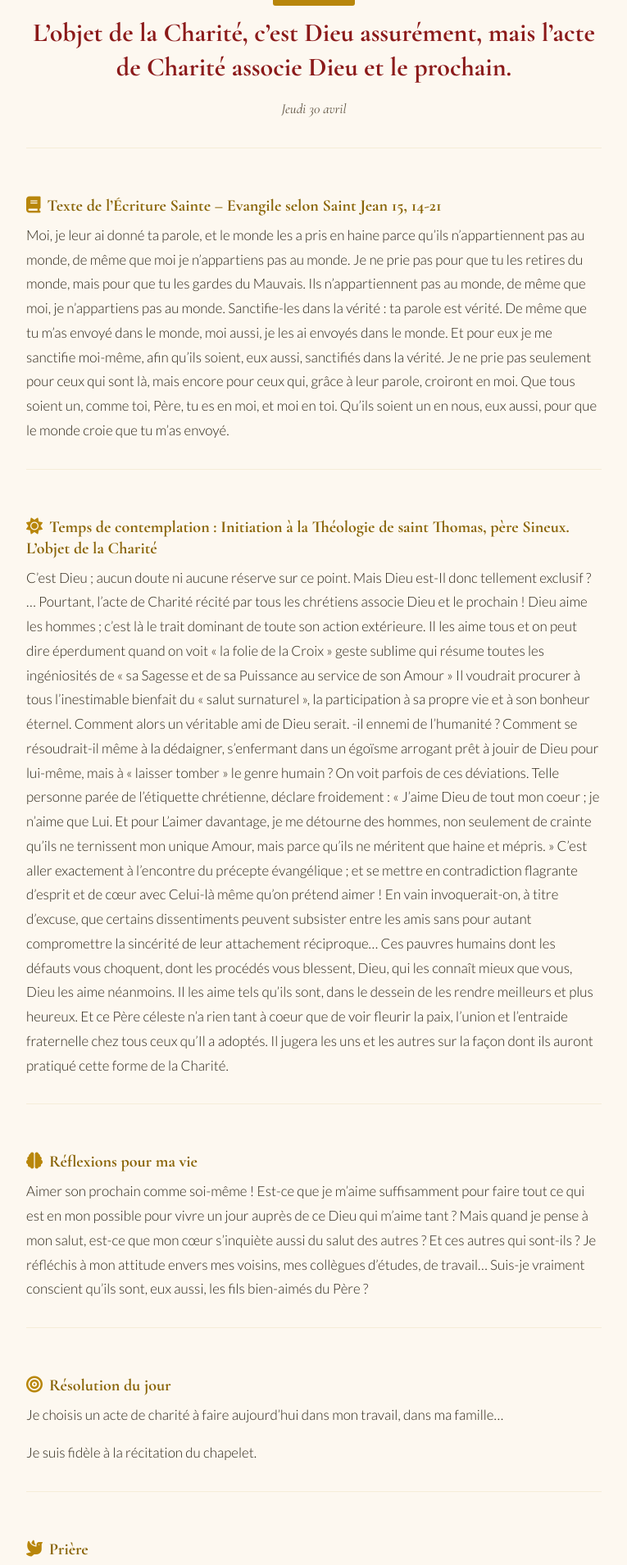
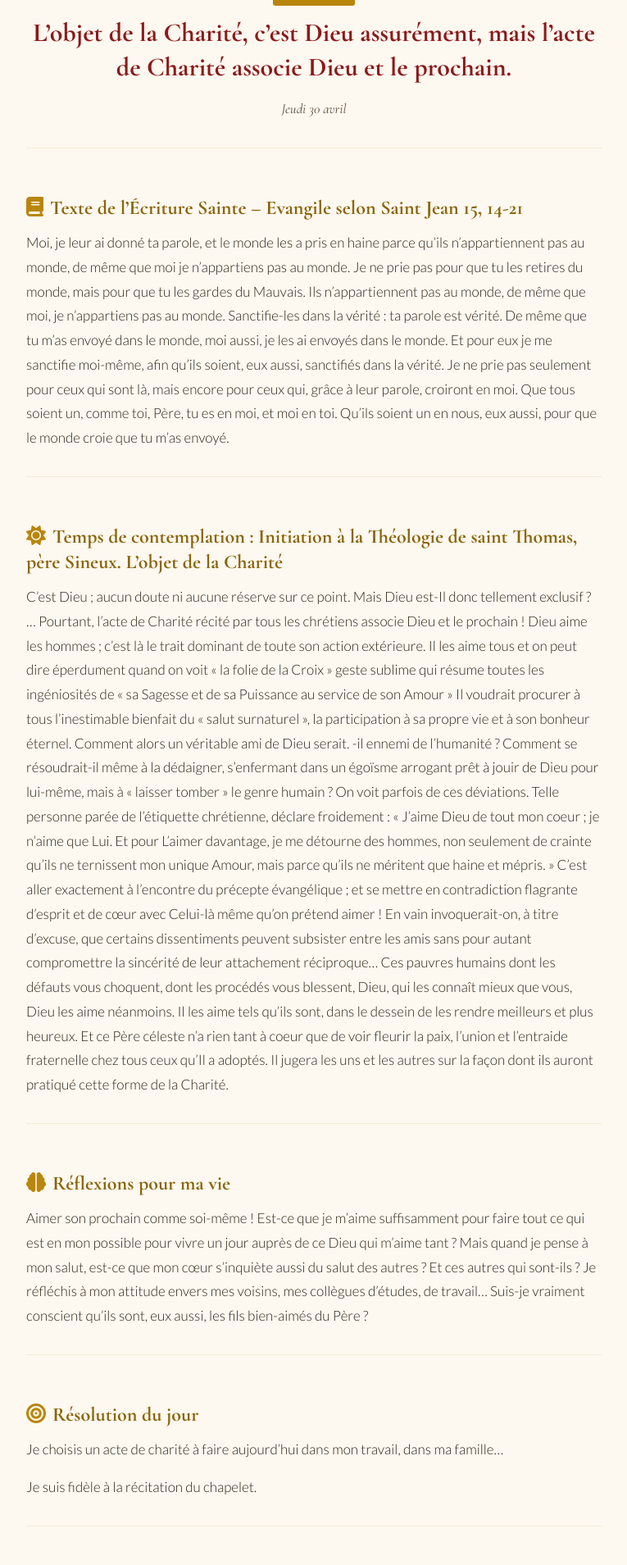
Before and after one commit to benoitvillage-84/Parcours-Resurrexit, a Jekyll site: the page built from jours/jour-26.md, in a window 1280 px wide. Shown: the part 323-2232 px from the top of the page at 82% size, without its empty margins (257-1022 px from the left). Built offline with Jekyll 4.4.1, drawn with Linux system fonts in a browser that asks for light colours.

Commit message:
Agrandit les sous-titres de section dans les pages jour
Co-Authored-By: Claude Opus 4.6 (1M context) <noreply@anthropic.com>

```diff
--- a/assets/css/style.css
+++ b/assets/css/style.css
@@ -216,6 +216,15 @@ hr.ornement::after {
   margin-top: 2rem;
   padding-top: 1.5rem;
   border-top: 1px solid var(--cream-dark);
+}
+
+.section-bible h3,
+.section-contemplation h3,
+.section-reflexions h3,
+.section-resolution h3,
+.section-priere h3 {
+  font-size: 1.5rem;
+  margin-bottom: 0.75rem;
 }
 
 .section-bible h3::before,
```
